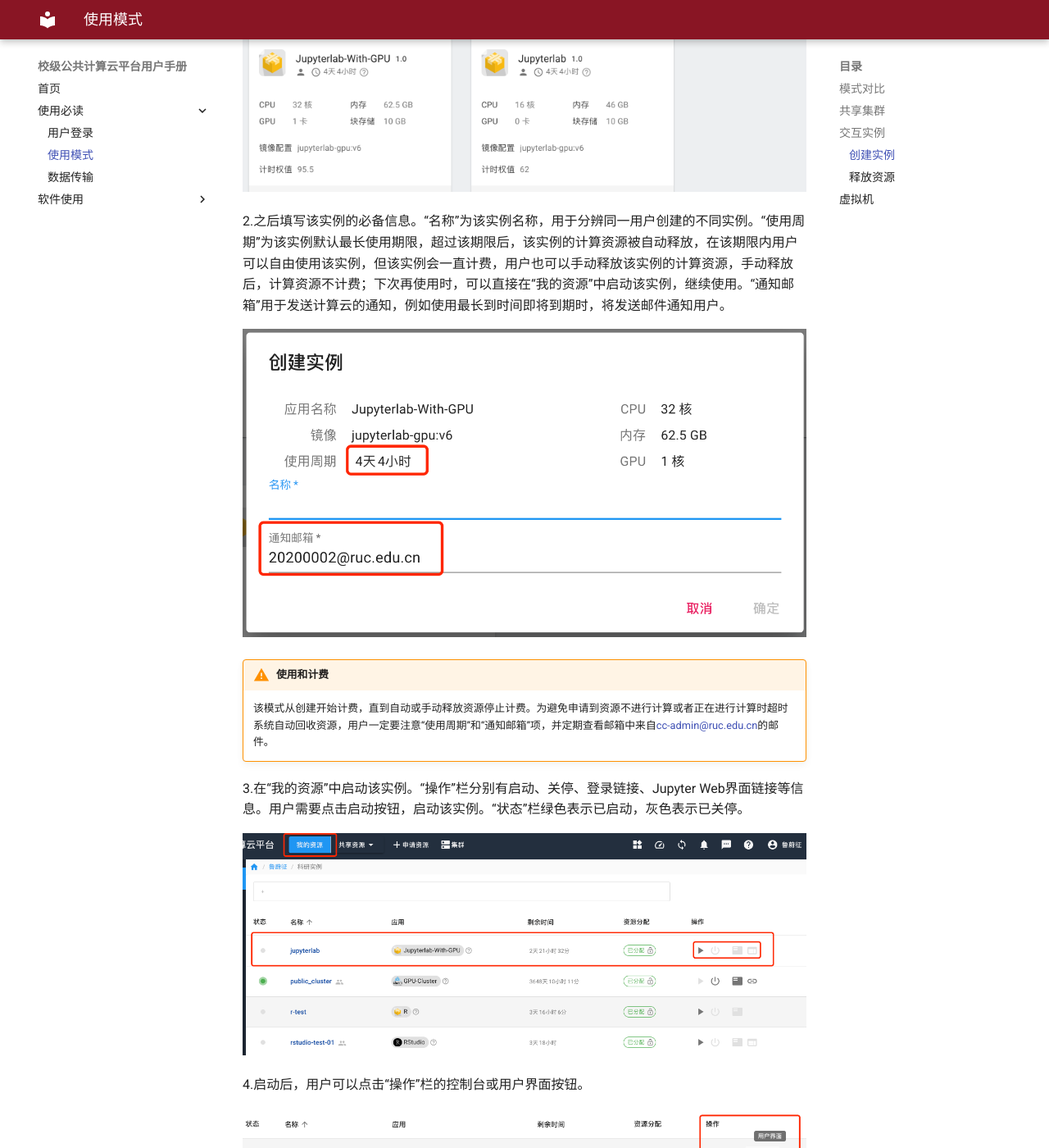
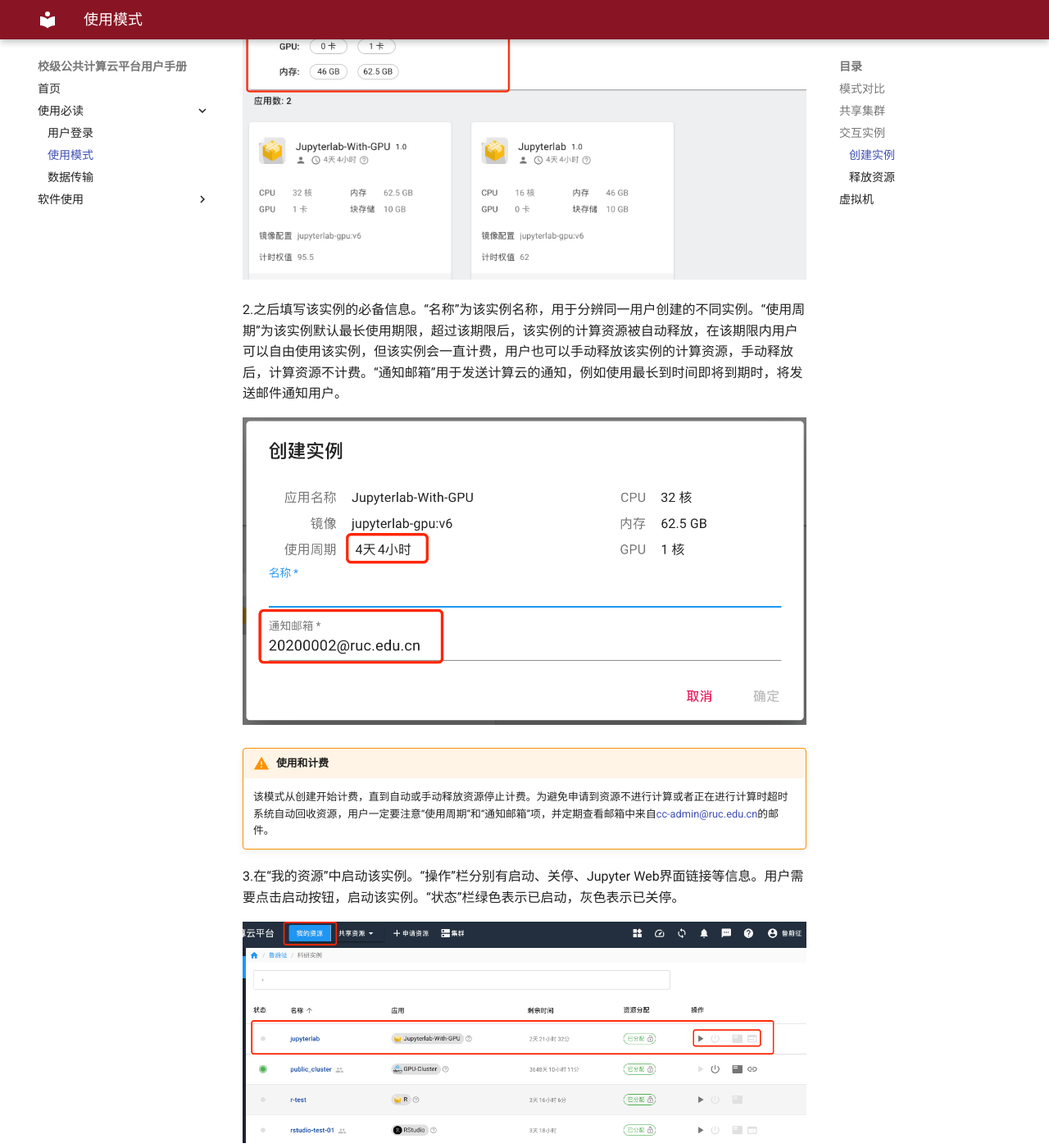
Before and after one commit to ruc-cc/cc-help-docs, an MkDocs documentation site: the page built from docs/manual/usage-mode.md, in a window 1280 px wide and 1400 px high, scrolled down 2517 px. Shown: the whole window at 82% size. Built offline with MkDocs 1.6.1 and Material for MkDocs 9.7.7, drawn with Linux system fonts in a browser that asks for light colours; some of the changed text lies outside the part shown.

Commit message:
usage-mode & favicon & site_url

```diff
--- a/docs/manual/usage-mode.md
+++ b/docs/manual/usage-mode.md
@@ -30,8 +33,7 @@
 
 在计算云上，点击“共享资源”，选择“public_cluster”进入该集群。该集群内配置了x86服务器、GPU服务器等多种计算资源，不同的计算资源分布在不同的队列中。用户在共享集群里只具有普通用户权限，可通过ssh客户端直接登陆集群，也可以用Web界面的ssh工具登录集群。
 
-!!! warning "请勿在共享集群登录节点执行计算任务"
-    共享集群的登陆节点配置了资源限制，请勿在共享集群的登陆节点执行大的计算任务。
+用户可以进入[共享集群使用方法](../app/GPU-Cluster.md)页面查看具体使用方法。
 
 ## 交互实例
 
@@ -43,7 +45,7 @@
 
 ![申请交互实例](../images/apply_resource.png)
 
-2.之后填写该实例的必备信息。“名称”为该实例名称，用于分辨同一用户创建的不同实例。“使用周期”为该实例默认最长使用期限，超过该期限后，该实例的计算资源被自动释放，在该期限内用户可以自由使用该实例，但该实例会一直计费，用户也可以手动释放该实例的计算资源，手动释放后，计算资源不计费；下次再使用时，可以直接在“我的资源”中启动该实例，继续使用。“通知邮箱”用于发送计算云的通知，例如使用最长到时间即将到期时，将发送邮件通知用户。
+2.之后填写该实例的必备信息。“名称”为该实例名称，用于分辨同一用户创建的不同实例。“使用周期”为该实例默认最长使用期限，超过该期限后，该实例的计算资源被自动释放，在该期限内用户可以自由使用该实例，但该实例会一直计费，用户也可以手动释放该实例的计算资源，手动释放后，计算资源不计费。“通知邮箱”用于发送计算云的通知，例如使用最长到时间即将到期时，将发送邮件通知用户。
 
 
 ![填写实例信息](../images/create_ui_instance.png)
@@ -51,7 +53,7 @@
 !!! warning "使用和计费"
     该模式从创建开始计费，直到自动或手动释放资源停止计费。为避免申请到资源不进行计算或者正在进行计算时超时系统自动回收资源，用户一定要注意“使用周期”和“通知邮箱”项，并定期查看邮箱中来自<cc-admin@ruc.edu.cn>的邮件。
 
-3.在“我的资源”中启动该实例。“操作”栏分别有启动、关停、登录链接、Jupyter Web界面链接等信息。用户需要点击启动按钮，启动该实例。“状态”栏绿色表示已启动，灰色表示已关停。
+3.在“我的资源”中启动该实例。“操作”栏分别有启动、关停、Jupyter Web界面链接等信息。用户需要点击启动按钮，启动该实例。“状态”栏绿色表示已启动，灰色表示已关停。
 
 ![在我的资源中启动该实例](../images/my_resource.png)
 
--- a/mkdocs.yml
+++ b/mkdocs.yml
@@ -1,8 +1,10 @@
 site_name: 校级公共计算云平台用户手册
+site_url: 'http://cc.ruc.edu.cn/help/'
 
 theme:
   name: 'material'
   language: 'zh'
+  favicon: 'images/favicon.png'
 
 copyright: Copyright © 中国人民大学大型科学仪器共享平台
 
```
Also changed, not shown: other parts of docs/manual/usage-mode.md (+11 -4 lines), docs/app/GPU-Cluster.md (+3 -0 lines), docs/images/favicon.png (renamed from favicon.png), docs/images/virtual_machine.png (added).
